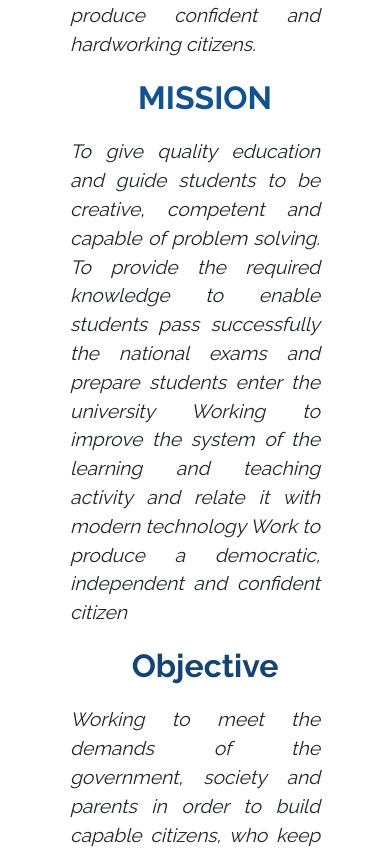
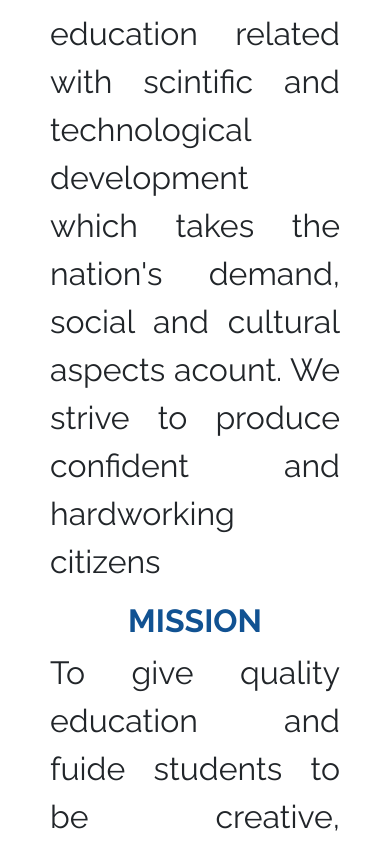
Before and after one commit to Tsegazeab-dev/EthioDev1, a React (Create React App) app: page / in a window 390 px wide. Shown: the part 2780-3629 px from the top of the page. Built offline with nearby package versions, Linux system fonts and the light colour scheme; a web font is replaced by a local one.

Commit message:
media query

```diff
--- a/package.json
+++ b/package.json
@@ -6,6 +6,7 @@
     "@emotion/react": "^11.11.1",
     "@emotion/styled": "^11.11.0",
     "@heroicons/react": "^2.0.18",
+    "@material-ui/icons": "^4.11.3",
     "@mui/icons-material": "^5.14.0",
     "@mui/material": "^5.14.0",
     "@testing-library/jest-dom": "^5.16.5",
--- a/src/components/Homepage/HomePage.js
+++ b/src/components/Homepage/HomePage.js
@@ -44,32 +44,32 @@ function HomePage() {
                   <li>
                     <h2 className="Mission">VISION</h2>
                     <p className="pback">
-                      Our vision is to offer young children an advanced
-                      education related with scientific and technological
-                      developments which takes the nation`s demand and social
-                      and cultural aspect into account. We strive to produce
-                      confident and hardworking citizens.
+                      Our Vission is to offer young chldren an advanced
+                      education related with scintific and technological
+                      development which takes the nation's demand, social and
+                      cultural aspects acount. We strive to produce confident
+                      and hardworking citizens
                     </p>
                   </li>
                   <li>
                     <h2 className="Mission">MISSION</h2>
                     <p className="pback">
-                      To give quality education and guide students to be
-                      creative, competent and capable of problem solving. To
-                      provide the required knowledge to enable students pass
-                      successfully the national exams and prepare students enter
-                      the university Working to improve the system of the
-                      learning and teaching activity and relate it with modern
-                      technology Work to produce a democratic, independent and
-                      confident citizen
+                      To give quality education and fuide students to be
+                      creative, competent and capable of problem solving To
+                      provide the required knowlodge to enable students pass
+                      successfully the national exams prepaire studentsenter the
+                      university. Working to improve the systemof he learning
+                      and teaching activity and relate it with model technology
+                      Work to produce a democratic, independent and confident
+                      sitizen.
                     </p>
                   </li>
                   <li>
                     <h2 className="Objectve"> Objective</h2>
                     <p className="pback">
-                      Working to meet the demands of the government, society and
+                      Working to meet the demand of the government socity and
                       parents in order to build capable citizens, who keep their
-                      promises identify and recognize Ethiopia`s beauty, unity
+                      promises identify and recognize Ethiopia's beauty, unity
                       and history.
                     </p>
                   </li>
--- a/src/components/Homepage/Mycomponent.js
+++ b/src/components/Homepage/Mycomponent.js
@@ -1,13 +1,13 @@
 import ReactCurvedText from "react-curved-text";
 const Mycomponent = () => {
   return (
-    <h4 className="heloocurve">
+    <h4 className="heloocurve container-fluid title-wraper">
       <ReactCurvedText
         width={1000}
         height={150}
-        cx={430}
-        cy={190}
-        rx={105}
+        cx={210}
+        cy={200}
+        rx={100}
         ry={170}
         startOffset={100}
         text="LEMLEM SCHOOL"
--- a/src/components/Homepage/Readmore.js
+++ b/src/components/Homepage/Readmore.js
@@ -7,7 +7,7 @@ const ReadMore = ({ children }) => {
   };
   return (
     <p className="text">
-      {isReadMore ? text.slice(0, 348) : text}
+      {isReadMore ? text.slice(0, 500) : text}
       <span onClick={toggleReadMore} className="read-or-hide">
         {isReadMore ? "...Read more" : " Show less"}
       </span>
@@ -17,26 +17,25 @@ const ReadMore = ({ children }) => {
 
 const Content = () => {
   return (
-    <div className="container">
+    <div className="container-fluid">
       <h2>
         <ReadMore>
-          Lemlem school was established in 1996 the school has three campuses;
-          in Addis Ababa, Axum, Adwa. Currently the school has more than 153
-          teaching, administrative and line staff. They are dedicated in
-          providing quality education in an environment which emphasize on
-          self-discipline, academic excellence, creativity and pleasant social
-          communications. The school`s primary objective is to provide
+          Lemlem school was established in 1996. The school has three campuses;
+          in Addis Ababa, Axum, Adwa. Currently the wchool has more than 153
+          teaching, administrativeand line staff. They are dedicated in
+          providing quality education in an environment which emphasize on self
+          discipline, academic excellence, creative and pleasant social
+          communications. The school's primary objective is to provide
           standardized and quality education to the nearby community with
-          minimal fee and for free for those who cannot afford to pay the
-          monthly fee. Currently, the school is rendering the service for very
-          minimal fee. Moreover the school is teaching female students for free
-          in three campuses. Since its establishment the school has been
+          minimal fee and for free for those who can not afford to pay the
+          monthly fee. Moreover the school is teaching female students fro free
+          in the three campuses. Since its establishment the schoolhas been
           gradually growing in size and in capital. The number of students was
-          only 45 in the year of establishment and currently has increased to
-          more than 1700 students. The quality of education and the service it
-          provides has also been improved considerably through these years. In
-          addition, in collaboration with different NGOs and individuals the
-          school has helped three students to get medical assistance abroad.
+          only in the year of establishment and currently has increased to more
+          tha 1700 students. The qualityof education and service it provides has
+          alsobeen improved considerably throughthese years. In addition, in
+          collaboration with different NGOs and individuals the schoolhas helped
+          three students to get medical assistance abroad.
         </ReadMore>
       </h2>
     </div>
--- a/src/css/styles.css
+++ b/src/css/styles.css
@@ -123,7 +123,7 @@ img {
   background-color: #165ca9;
   background-position: bottom;
   padding-top: 35px;
-  margin: 10px 90px;
+  margin: 100px 90px;
   background-size: auto;
 }
 
@@ -148,7 +148,7 @@ img {
 }
 .Mission {
   color: rgb(17, 82, 146);
-  margin-left: 20px;
+  margin-left: 5px 20px;
   font-weight: bold;
 }
 .Vission {
@@ -163,7 +163,8 @@ img {
 }
 .background {
   margin-left: 10px;
-  text-align: justify;
+  text-align:justify;
+  margin-bottom: 10px;
 }
 
 .Fifth-heghlight-wrapper left-side-container {
@@ -171,7 +172,7 @@ img {
 }
 
 /* for read more */
-.container {
+.container-fluid {
   text-align: justify;
 }
 
@@ -187,9 +188,9 @@ img {
 }
 .pback {
   text-align: justify;
-  margin: 20px;
-  font-size: larger;
-  font-style: oblique;
+  margin: 5px 20;
+  font-size:xx-large;
+  font-style:normal;
 }
 .heloocurve {
   font-weight: 800;
```
Also changed, not shown: 1 other file (tests, documents, lock files or other folders).
